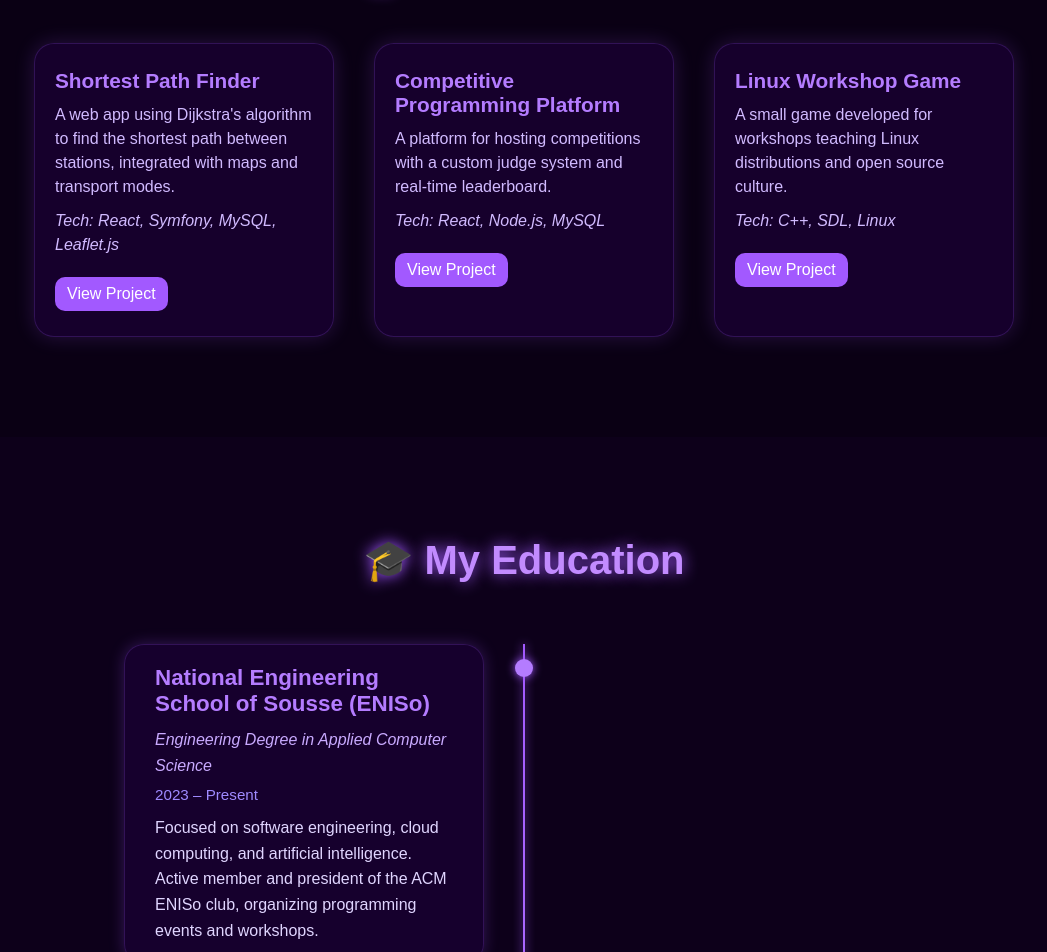
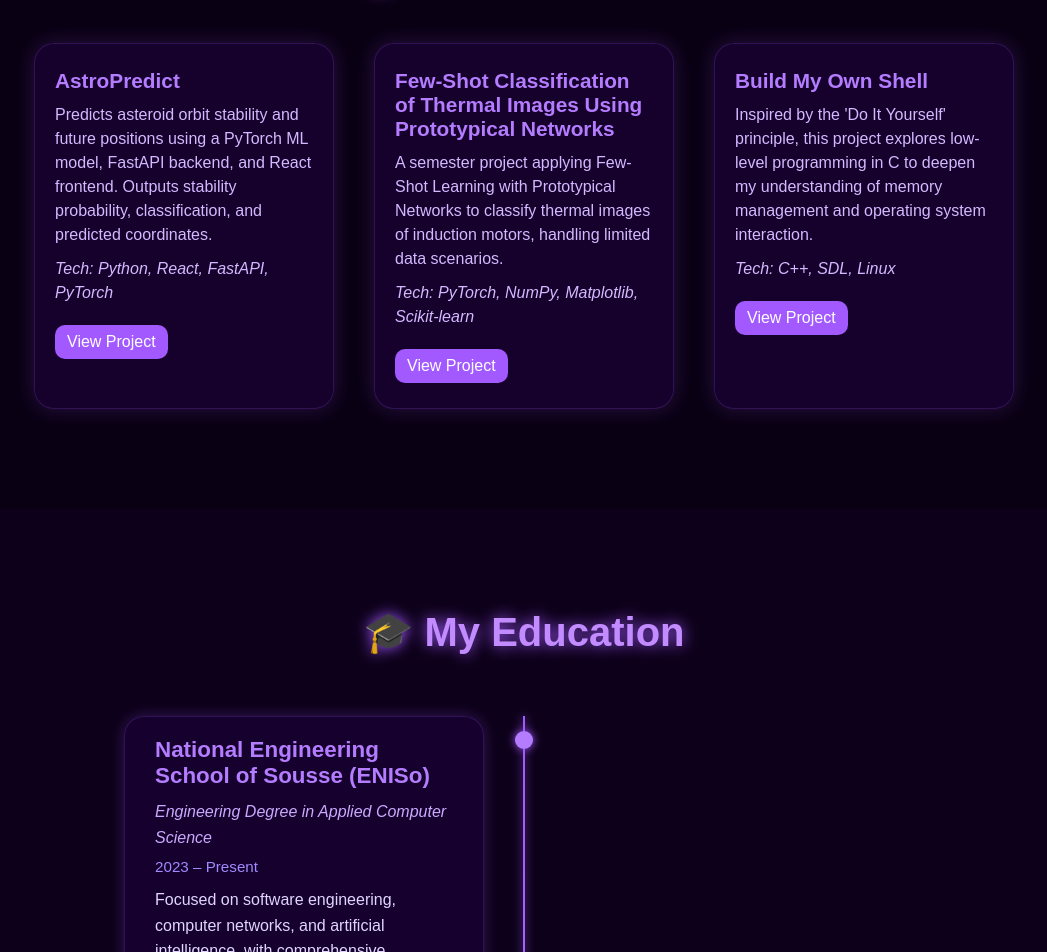
Before and after one commit to KhorchaniMarwa/MarwaKhorchani, a React (Create React App) app: page / in a window 1280 px wide. Shown: the part 1360-2312 px from the top of the page, without its empty margins (116-1163 px from the left). Built offline with nearby package versions, Linux system fonts and the light colour scheme.

Commit message:
production version

```diff
--- a/src/Contact.js
+++ b/src/Contact.js
@@ -53,8 +53,8 @@ const Contact = () => {
 
                 <div className="contact-info">
                     <h3>Other Contacts</h3>
-                    <p>📧 Email: youremail@example.com</p>
-                    <p>📞 Phone: +123456789</p>
+                    <p>📧 Email: mrwkhorchani@gmail.com</p>
+                    <p>📞 Phone: +216 27335873</p>
                     <div className="social-icons">
                         <a href="https://github.com/KhorchaniMarwa" target="_blank" rel="noreferrer">
                             <FaGithub className="icon" />
--- a/src/Education.jsx
+++ b/src/Education.jsx
@@ -14,8 +14,7 @@ const Education = () => {
                         <p className="degree">Engineering Degree in Applied Computer Science</p>
                         <span className="date">2023 – Present</span>
                         <p>
-                            Focused on software engineering, cloud computing, and artificial intelligence.
-                            Active member and president of the ACM ENISo club, organizing programming events and workshops.
+                            Focused on software engineering, computer networks, and artificial intelligence, with comprehensive coursework covering the fundamentals of computer science from hardware to software. Engaged in multiple academic and practical projects to strengthen technical and problem-solving skills.
                         </p>
                     </div>
                 </div>
@@ -27,8 +26,7 @@ const Education = () => {
                         <p className="degree">Preparatory Classes for Engineering Studies</p>
                         <span className="date">2021 – 2023</span>
                         <p>
-                            Intensive coursework in mathematics, physics, and chimstry,
-                            building a strong foundation for engineering studies.
+                            Undertook rigorous coursework in mathematics, physics, and chemistry, establishing a strong foundation for engineering studies. Achieved a national exam rank of 230 out of more than 1,200 candidates.
                         </p>
                     </div>
                 </div>
--- a/src/Footer.jsx
+++ b/src/Footer.jsx
@@ -35,6 +35,7 @@ const Footer = () => {
             <p className="copyright">
                 © {new Date().getFullYear()} Marwa Khorchani. All rights reserved.
             </p>
+            <p className="funny-footer">Crafted with ❤️ debugged with tears 😅</p>
 
             <button className="back-to-top" onClick={scrollToTop}>
                 Back to Top ↑
--- a/src/Projects.jsx
+++ b/src/Projects.jsx
@@ -4,25 +4,24 @@ import "./Projects.css";
 
 const projects = [
     {
-        title: "Shortest Path Finder",
-        description:
-            "A web app using Dijkstra's algorithm to find the shortest path between stations, integrated with maps and transport modes.",
-        tech: "React, Symfony, MySQL, Leaflet.js",
-        //image: project1,
-        link: "#",
+        title: "AstroPredict",
+        description: "Predicts asteroid orbit stability and future positions using a PyTorch ML model, FastAPI backend, and React frontend. Outputs stability probability, classification, and predicted coordinates.",
+        tech: "Python, React, FastAPI, PyTorch",
+        // image: astroPredictImage, // optional
+        link: "https://github.com/KhorchaniMarwa/AstroPredict"
     },
     {
-        title: "Competitive Programming Platform",
+        title: "Few-Shot Classification of Thermal Images Using Prototypical Networks",
         description:
-            "A platform for hosting competitions with a custom judge system and real-time leaderboard.",
-        tech: "React, Node.js, MySQL",
+            "A semester project applying Few-Shot Learning with Prototypical Networks to classify thermal images of induction motors, handling limited data scenarios.",
+        tech: "PyTorch, NumPy, Matplotlib, Scikit-learn",
         //image: project2,
         link: "#",
     },
     {
-        title: "Linux Workshop Game",
+        title: "Build My Own Shell",
         description:
-            "A small game developed for workshops teaching Linux distributions and open source culture.",
+            "Inspired by the 'Do It Yourself' principle, this project explores low-level programming in C to deepen my understanding of memory management and operating system interaction.",
         tech: "C++, SDL, Linux",
         image: null,
         link: "#",
```
